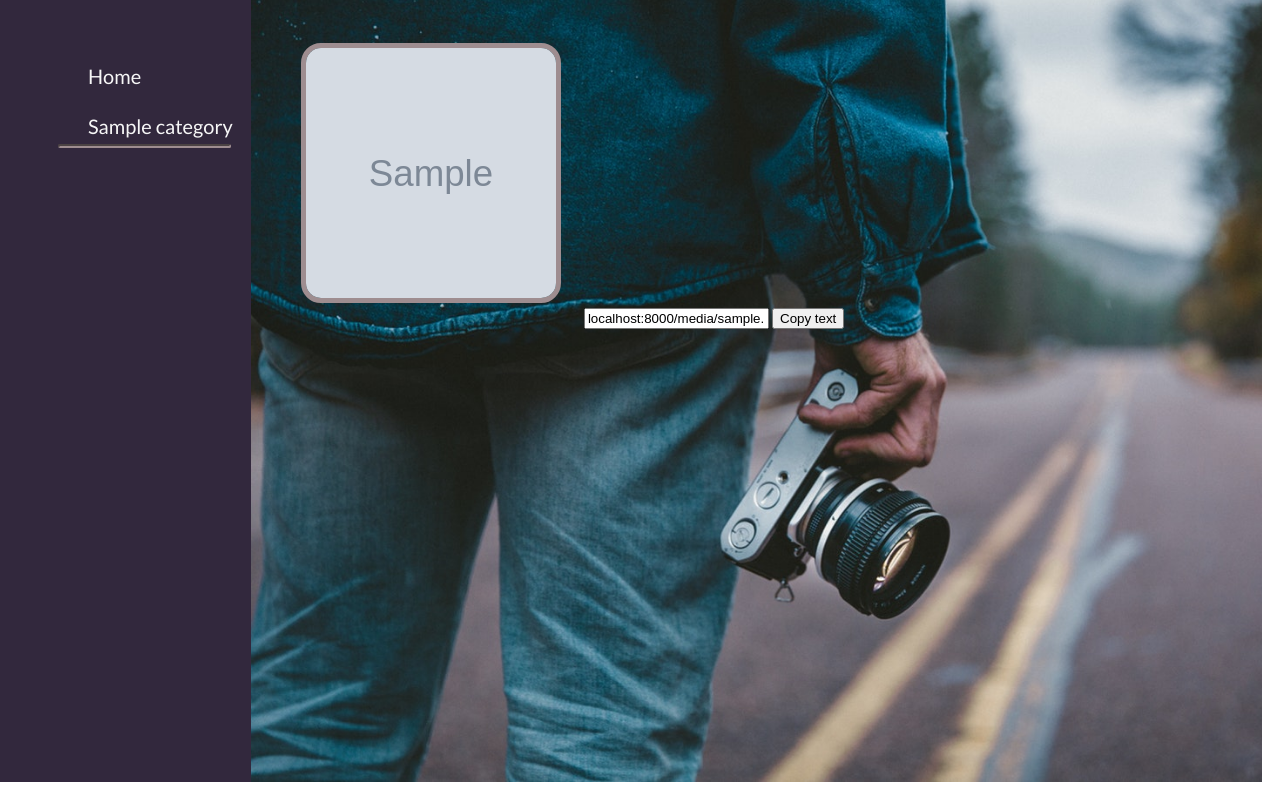
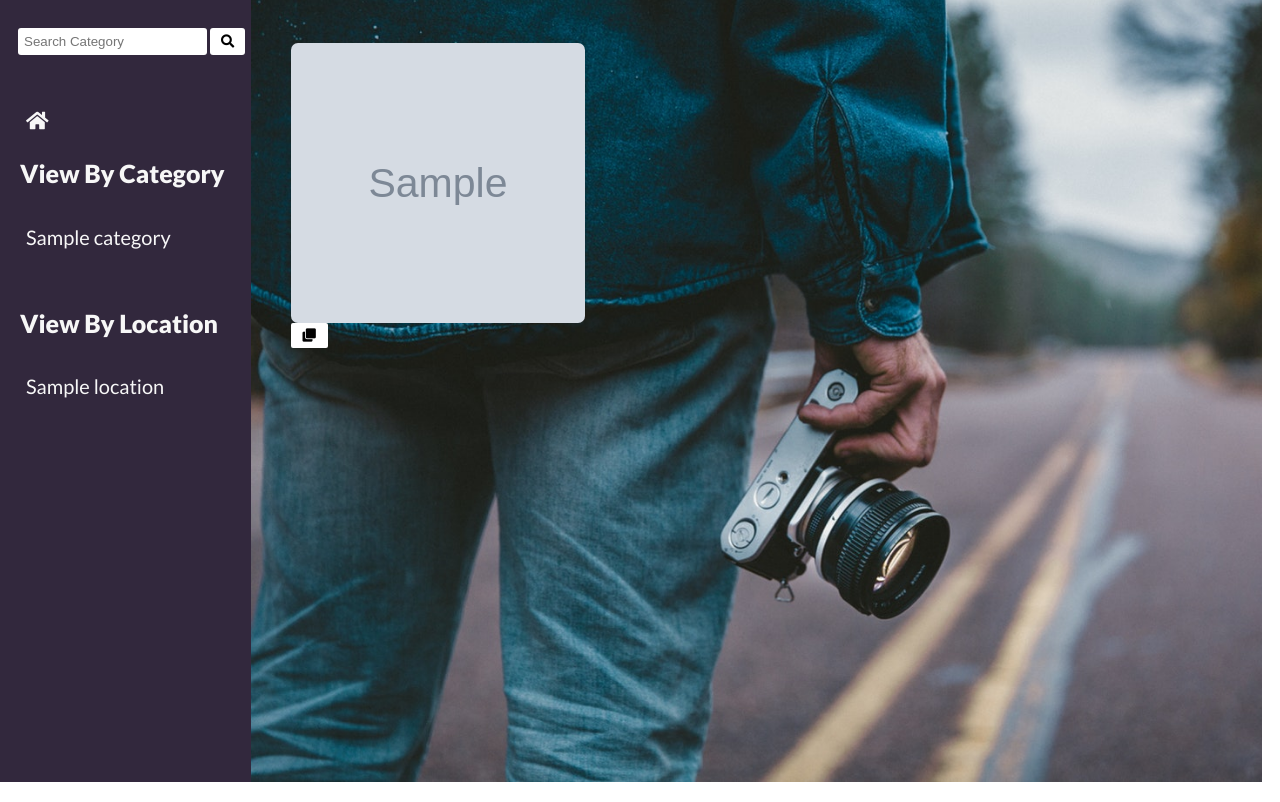
Before and after one commit to AnumAsif/photo-gallery, a Django app: page /gallery/1 in a window 1280 px wide. Run offline with Django 3.2, Linux system fonts and the light colour scheme; tables that the repository leaves empty hold one stand-in row (values such as "Sample post"); grey boxes marked "Sample" are stand-in pictures; some libraries are stand-ins or nearby versions.

Commit message:
Improve layout of the app

```diff
--- a/static/css/styles.css
+++ b/static/css/styles.css
@@ -16,32 +16,42 @@
     padding-top:30px;
     color:#f7f7f7;
 }
+
+.left-panel ul{
+    padding-left:2px;
+    padding-top: 20px;
+}
+
 .left-panel ul li{
     width:inherit;
     height:30px;
     list-style: none;
-    padding-left:30px;
+    padding-left:3px;
     padding-top: 20px;
+    margin: 0 3px;
 }
 .left-panel ul hr{
     border-color: #9E8D90;
-    border-width: 2px;.img-desc button{
-
-    }
-    margin-right: 20px;
-    border-radius: 10px;
-    margin-top: 0;
+    border-width: 2px;
 }
 .left-panel ul li a{
     font-size:20px;
     text-decoration: none;
     color:#f7f7f7;
 }
-.active{
+
+ul h1{
+    font-size: 25px;
+}
+
+.home {
+    margin: 10px 0;
+}
+/* .active{
 
     background-color: #9E8D90;
     color:#f7f7f7;
-}
+} */
 
 .right-panel{
     float:right;
@@ -66,6 +76,7 @@
     color: #32283D;
 }
 
+
 p.top{
     position:relative;
     color: #f7f7f7;
@@ -76,25 +87,70 @@
     top:-400px;
     /* size:inherit; */
 }
+.pic-name h1{
+    color:white;
+    padding-left:20px;
+}
 .pic-info{
     background-color: #32283D;
     z-index:-5;
     width:30%;
     height:400px;
+
     margin-left:20px;
     opacity:0.6;
     /* size:inherit; */
     /* color:#f7f7f7; */
 
 }
+.quote-div{
+        width:auto;
+        top:15%;
+}
 .left-panel ul li a:active{
     background-color: #9E8D90;
     color:#f7f7f7;
 }
+
+.image-card {
+    width: 30%;
+    height: 380px;
+}
+.popup .image-card{
+    display:inline-block;
+    margin: 2% 1%;
+}
+
 .wildlife{
-    border:5px solid #9E8D90;
-    border-radius: 20px;
-    margin:20px;
+    border-radius: 7px;
+    margin: 0;
+    padding: 0;
+    width: 100%;
+    height: 280px;
+    overflow: hidden;
+}
+
+.url-field {
+    padding: 5px 6px;
+    border-radius: 2px;
+    border: none;
+}
+
+.copy-btn {
+    background-color: #fff;
+    border-radius: 2px;
+    border: none;
+}
+
+.copy-btn i {
+    padding: 5px 6px;
+}
+
+.wildlife img{
+    margin: 0;
+    padding: 0;
+    width: 100%;
+    height: 100%;
 }
 /* xxxxxxxxx */
 .show{
@@ -139,10 +195,75 @@
     position: relative;
     text-align:center;
     z-index: 99;
-    margin-top:400px;
+    margin-top:240px;
     margin-right:380px;
+}
+
+.input-group input{
+    background-color: #fff;
+    padding: 6px 6px;
+    border-radius: 3px;
+    border: none;
+}
+
+.input-group input, .input-group div {
+    display: inline-block;}
+
+.input-group-btn .btn{
+    background-color: #fff;
+    border-radius: 3px;
+    border: none;
+}
 
 
+.input-group-btn .btn i {
+    padding: 6px 5px;
+}
+@media screen and (max-width: 480px)  {
+.left-panel{
 
-/*     cursor: pointer; */
+    box-sizing: border-box;
+    width:100%;
+    background-color: #32283D;
+    margin:0;
+    padding-left:20px;
+    padding-top:30px;
+    color:#f7f7f7;
 }
+
+.left-panel ul{
+    padding-left:2px;
+    padding-top: 20px;
+}
+
+.left-panel ul li{
+    width:inherit;
+    height:30px;
+    list-style: none;
+    padding-left:3px;
+    padding-top: 20px;
+    margin: 0 3px;
+}
+.left-panel ul hr{
+    border-color: #9E8D90;
+    border-width: 2px;
+}
+.left-panel ul li a{
+    font-size:20px;
+    text-decoration: none;
+    color:#f7f7f7;
+}
+
+ul h1{
+    font-size: 25px;
+}
+
+.home {
+    margin: 10px 0;
+}
+
+
+    .right-panel {
+        float: none;
+    }
+}
--- a/thegallery/models.py
+++ b/thegallery/models.py
@@ -89,8 +89,3 @@
     def search_image_by_location(cls,location):
         images = cls.objects.filter(location= location)
         return images
-
-    @classmethod
-    def filter_by_location(cls, location):
-        image = cls.objects.filter(location = location)
-        return location
--- a/thegallery/templates/gallery.html
+++ b/thegallery/templates/gallery.html
@@ -1,8 +1,10 @@
 {% load static %}
+{% load bootstrap3 %}
 <script src="https://ajax.googleapis.com/ajax/libs/jquery/1.11.1/jquery.min.js"></script>
 {% comment %} <script type="text/javascript" src="{{ STATIC_URL }}js/jquery.js" ></script> {% endcomment %}
 <script type="text/javascript" src="{% static 'js/app.js' %}"></script>
 {% block styles %}
+    <link rel="stylesheet" href="https://use.fontawesome.com/releases/v5.7.2/css/all.css" integrity="sha384-fnmOCqbTlWIlj8LyTjo7mOUStjsKC4pOpQbqyi7RrhN7udi9RwhKkMHpvLbHG9Sr" crossorigin="anonymous">
     <link rel="stylesheet" href="{% static 'css/styles.css' %}">
     <link href="https://fonts.googleapis.com/css?family=Lato:400,900" rel="stylesheet">
 {% endblock %}
@@ -11,27 +13,18 @@
 
 <div class= "box">
 
-    <div class='left-panel'>
-        <ul>
-            <li><a href="{% url 'index' %}" >Home</a></li>
+    {% include 'navbar.html'%}
+    <div class='right-panel'>
+         <div class="popup">
+            {% for image in images %}
+                <div class="image-card">
+                    <div class="wildlife">
+                        <img src="{{image.img.url}}" alt ="Image" id="{{image.description}}">
+                        <span><input class="url-field" type="text" value="https://galleryofpics.herokuapp.com{{image.img.url}}" id="p{{image.id}}"></span>
+                    </div>
 
-        {% for category in categories  %}
-            <li><a href="{% url 'categorypics' category.id%}">{{category}}</a></li>
-            <hr>
-        {% endfor %}
-        </ul>
-    </div>
-    <div class='right-panel'>
-        {% comment %} <div class= "pic-name" ><h1 class="active">MY PHOTO GALLERY</h1></div>
-        <div class="pic-info">
-        </div>
-        <p class="top">“To me, photography is an art of observation. It’s about finding something interesting in an ordinary place… I’ve found it has little to do with the things you see and everything to do with the way you see them.”
-            — <strong>Elliott Erwitt</strong></p> {% endcomment %}
-        <div class="popup">
-            {% for image in images %}
-                <img src="{{image.img.url}}" alt ="Image" style="width:250px; height:250px;" class="wildlife" id="{{image.description}}">
-                <span><input type="text" value="localhost:8000{{image.img.url}}" id="p{{image.id}}"></span>
-                <button class="btn btn-primary" id="{{image.id}}">Copy text</button>
+                    <button class="copy-btn btn btn-primary" id="{{image.id}}"><i class="fas fa-clone"></i></button>
+                </div>
             {% endfor %}
         </div>
         <div class="show">
@@ -44,16 +37,9 @@
                 <p><strong>Description:</strong></p>
 
             </div>
-            {% comment %} <div class="img-desc">
-                <p style="color:white; font-size:40px;"><strong>Description:</strong></p>
-            </div> {% endcomment %}
+
         </div>
-<!--End image popup-->
-        {% comment %} <div class= "right-slider" >
-            {% for image in images %}
-                <img src="{{image.img.url}}" alt ="Image" style="width:250px; height:250px;" id="wildlife">
-            {% endfor %}
-        </div> {% endcomment %}
+
     </div>
 </div>
 {% endblock  %}
--- a/thegallery/templates/navbar.html
+++ b/thegallery/templates/navbar.html
@@ -1,5 +1,29 @@
-<nav>
-    <ul>
-        <li><a href="">Home</a></li>
-    </ul>
-</nav>
+ <link rel="stylesheet" href="https://use.fontawesome.com/releases/v5.7.2/css/all.css" integrity="sha384-fnmOCqbTlWIlj8LyTjo7mOUStjsKC4pOpQbqyi7RrhN7udi9RwhKkMHpvLbHG9Sr" crossorigin="anonymous">
+ <div class='left-panel'>
+        <form role="search" action="{% url 'search_results' %}">
+
+            <div class="input-group">
+                <input type="text" class="form-control" placeholder="Search Category" name="image">
+                <div class="input-group-btn">
+                    <button class="btn" type="submit"><i class="fas fa-search"></i></button>
+                </div>
+            </div>
+
+        </form>
+        <ul>
+
+            <li class= "home"><a href="{% url 'index'%}" ><i class="fas fa-home"></i></a></li>
+            <h1>View By Category</h1>
+        {% for category in categories  %}
+            <li><a href="{% url 'categorypics' category.id%}#{{category}}" onClick="">{{category}}</a></li>
+
+        {% endfor %}
+        </ul>
+        <ul  class="location-list">
+            <h1>View By Location</h1>
+            {% for location in locations  %}
+                <li><a href="{% url 'locationpics' location.id%}" onClick="">{{location}}</a></li>
+
+            {% endfor %}
+        </ul>
+    </div>
--- a/thegallery/views.py
+++ b/thegallery/views.py
@@ -10,24 +10,27 @@
     return render(request, 'index.html', {"images":images, "categories":img_categories, "locations":locations})
 
 def gallery(request,category_id):
-
+    locations = Location.get_location
     images = Image.search_image(category_id)
     img_categories = categories.get_categories
-    return render(request,'gallery.html',{'images':images,"categories":img_categories})
+    return render(request,'gallery.html',{'images':images,"categories":img_categories, 'locations':locations})
 
 def gallery_by_location(request, location):
+    locations = Location.get_location
+    img_categories = categories.get_categories
     images =Image.search_image_by_location(location)
-    return render(request,'gallery.html',{'images':images})
+    return render(request,'gallery.html',{'images':images, "categories":img_categories, 'locations':locations})
 
 def search_results(request):
-
+    locations = Location.get_location
+    img_categories =  categories.get_categories
     if 'image' in request.GET and request.GET["image"]:
         search_term = request.GET.get("image")
         searched_images = Image.get_image_by_category(search_term)
         category = search_term
 
-        return render(request, 'search.html',{"category":category,"images": searched_images})
+        return render(request, 'search.html',{"category":category,"images": searched_images, "locations":locations, "categories":img_categories})
 
     else:
         category = "You haven't searched for any category"
-        return render(request, 'search.html',{"category":category})
+        return render(request, 'search.html',{"category":category, "locations":locations, "categories":img_categories})
```
Also changed, not shown: thegallery/templates/index.html (+11 -34 lines), thegallery/templates/search.html (+19 -32 lines), thegallery/tests.py (+18 -0 lines).
